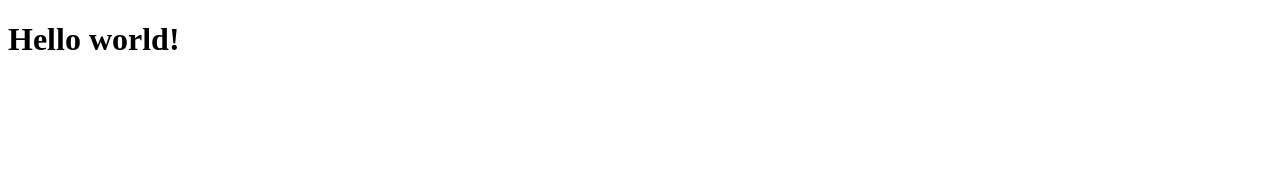
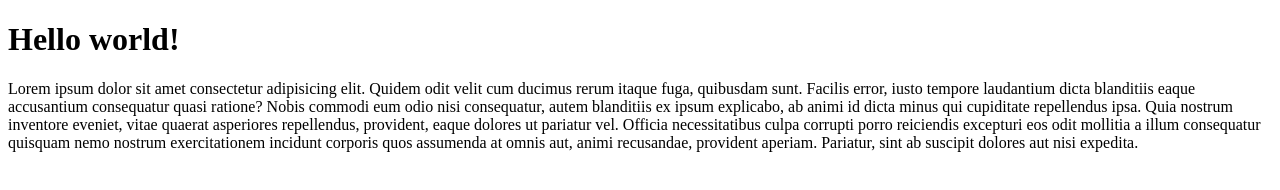
Before and after one commit to fahrihusaini20/hunk-git-test-2, a plain HTML site: page index.html in a window 1280 px wide. Drawn offline with Linux system fonts and the light colour scheme.

Commit message:
Menambahkan paragraf

```diff
--- a/index.html
+++ b/index.html
@@ -9,6 +9,13 @@
 
 <body>
     <h1>Hello world!</h1>
+    <p>Lorem ipsum dolor sit amet consectetur adipisicing elit. Quidem odit velit cum ducimus rerum itaque fuga,
+        quibusdam sunt. Facilis error, iusto tempore laudantium dicta blanditiis eaque accusantium consequatur quasi
+        ratione? Nobis commodi eum odio nisi consequatur, autem blanditiis ex ipsum explicabo, ab animi id dicta minus
+        qui cupiditate repellendus ipsa. Quia nostrum inventore eveniet, vitae quaerat asperiores repellendus,
+        provident, eaque dolores ut pariatur vel. Officia necessitatibus culpa corrupti porro reiciendis excepturi eos
+        odit mollitia a illum consequatur quisquam nemo nostrum exercitationem incidunt corporis quos assumenda at omnis
+        aut, animi recusandae, provident aperiam. Pariatur, sint ab suscipit dolores aut nisi expedita.</p>
 </body>
 
 </html>
```
